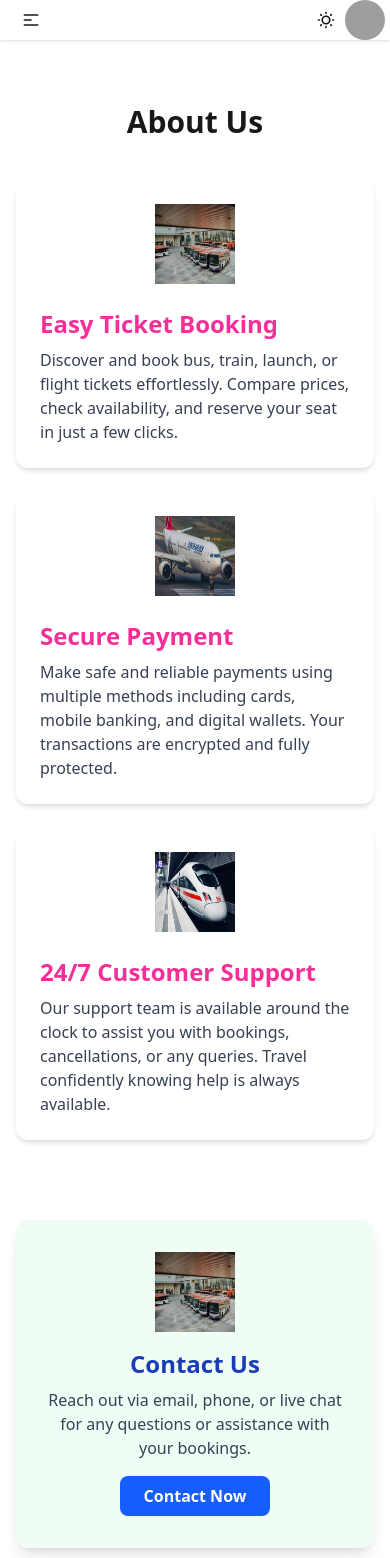
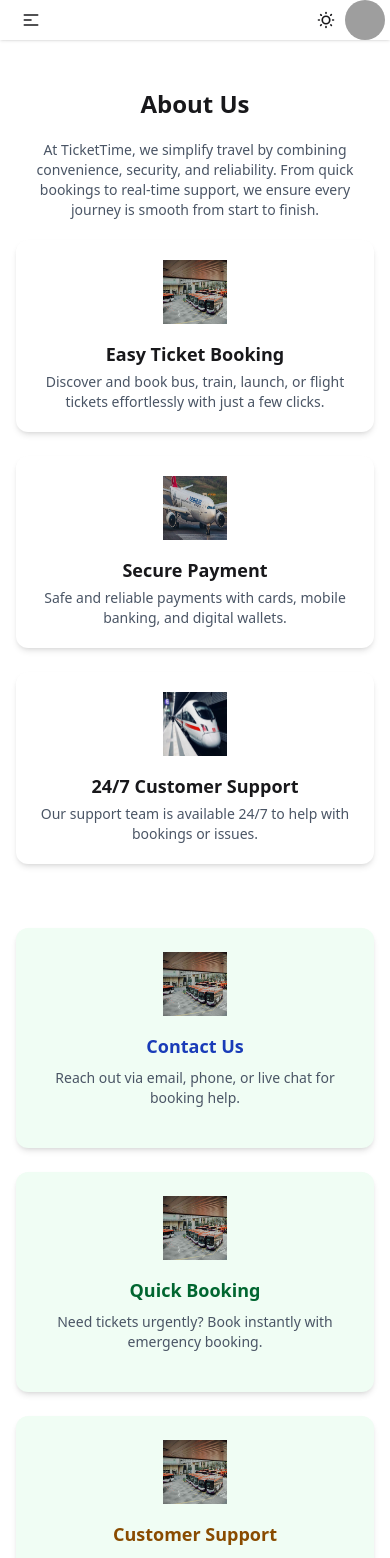
Before and after one commit to Shagor-Mia/TicketTime-client, a React (Vite) app: page /about in a window 390 px wide. Shown: the top 1558 px of the page. Built offline with nearby package versions, Linux system fonts and the light colour scheme; no server answers; grey boxes are pictures that could not be loaded.

Commit message:
leaflet map, cantact added

```diff
--- a/package.json
+++ b/package.json
@@ -16,10 +16,12 @@
     "daisyui": "^5.5.8",
     "firebase": "^12.6.0",
     "framer-motion": "^12.23.25",
-    "react": "^19.2.0",
-    "react-dom": "^19.2.0",
+    "leaflet": "^1.9.4",
+    "react": "^19.0.0-rc.1",
+    "react-dom": "^19.0.0-rc.1",
     "react-hook-form": "^7.68.0",
     "react-icons": "^5.5.0",
+    "react-leaflet": "^5.0.0-rc.2",
     "react-router": "^7.10.1",
     "react-spinners": "^0.17.0",
     "react-toastify": "^11.0.5",
--- a/src/components/Bookings/TransactionHistory.jsx
+++ b/src/components/Bookings/TransactionHistory.jsx
@@ -1,8 +1,10 @@
 import { motion } from "framer-motion";
 import { useQuery } from "@tanstack/react-query";
 import useSecureAxios from "../../hooks/useSecureAxios";
+import useAuth from "../../hooks/useAuth";
 
-const TransactionHistory = ({ user }) => {
+const TransactionHistory = () => {
+  const { user } = useAuth();
   const axiosSecure = useSecureAxios();
 
   const {
--- a/src/layouts/DashboardLayout.jsx
+++ b/src/layouts/DashboardLayout.jsx
@@ -13,6 +13,7 @@
 import { FcManager } from "react-icons/fc";
 import useRole from "../hooks/useRole";
 import { SiVirustotal } from "react-icons/si";
+import { TbTransactionPound } from "react-icons/tb";
 import Navbar from "../components/shared/Navbar";
 import logoImg from "../assets/bus1.png";
 
@@ -27,6 +28,11 @@
 
   const commonLinks = [
     { to: "/dashboard", label: "Dashboard", icon: <AiOutlineHome /> },
+    {
+      to: "/dashboard/transaction",
+      label: "Transaction",
+      icon: <TbTransactionPound />,
+    },
     {
       to: "/dashboard/my-orders",
       label: "My Tickets",
--- a/src/pages/About/About.jsx
+++ b/src/pages/About/About.jsx
@@ -6,50 +6,81 @@
 import contactImg from "../../assets/bus1.jpg";
 import quickBookingImg from "../../assets/bus1.jpg";
 import supportImg from "../../assets/bus1.jpg";
+import useAuth from "../../hooks/useAuth";
+import { Link } from "react-router";
 
+/* ================= ANIMATION ================= */
 const cardVariants = {
-  hidden: { opacity: 0, y: 50 },
+  hidden: { opacity: 0, y: 40 },
   visible: { opacity: 1, y: 0 },
 };
 
+/* ================= COLOR MAP (TAILWIND SAFE) ================= */
+const colorMap = {
+  blue: {
+    text: "text-blue-800",
+    btn: "bg-blue-600 hover:bg-blue-700",
+  },
+  green: {
+    text: "text-green-800",
+    btn: "bg-green-600 hover:bg-green-700",
+  },
+  yellow: {
+    text: "text-yellow-800",
+    btn: "bg-yellow-600 hover:bg-yellow-700",
+  },
+};
+
 const About = () => {
+  const { user } = useAuth();
+
   return (
-    <div className="max-w-6xl mx-auto px-4 py-16 space-y-20">
-      {/* About Us Section */}
+    <div className="max-w-6xl mx-auto px-4 py-12 space-y-16">
+      {/* ================= ABOUT US ================= */}
       <section>
-        <h2 className="text-3xl font-bold text-center mb-10">About Us</h2>
+        <h2 className="text-2xl md:text-5xl font-bold text-center mb-5 md:mb-10">
+          About Us
+        </h2>
+        <p className="text-center text-gray-600 max-w-3xl mx-auto text-sm md:text-base mb-5 md:mb-10">
+          At TicketTime, we simplify travel by combining convenience, security,
+          and reliability. From quick bookings to real-time support, we ensure
+          every journey is smooth from start to finish.
+        </p>
+
         <div className="space-y-6">
           {[img1, img2, img3].map((img, index) => (
             <motion.div
               key={index}
-              className="bg-white px-6 py-6 rounded-xl shadow-md flex flex-col md:flex-row gap-6 items-center hover:shadow-xl transition-shadow duration-300"
+              className="bg-white p-5 md:p-6 rounded-xl shadow-md
+                         flex flex-col sm:flex-row gap-4 sm:gap-6 items-center
+                         hover:shadow-xl transition"
               variants={cardVariants}
               initial="hidden"
               whileInView="visible"
               viewport={{ once: true, amount: 0.3 }}
-              transition={{ duration: 0.6, delay: index * 0.2 }}
+              transition={{ duration: 0.5, delay: index * 0.15 }}
             >
-              <div className="flex-shrink-0">
               <img
                 src={img}
-                  alt={`Feature ${index}`}
-                  className="w-20 h-20 md:w-24 md:h-24"
+                alt="Feature"
+                className="w-16 h-16 sm:w-20 sm:h-20 md:w-24 md:h-24"
               />
-              </div>
-              <div className="border-l-2 border-gray-300 border-dashed hidden md:block"></div>
-              <div className="flex-1">
-                <h3 className="text-2xl font-semibold text-secondary mb-2">
+
+              <div className="hidden sm:block border-l-2 border-dashed h-16"></div>
+
+              <div className="text-center sm:text-left">
+                <h3 className="text-lg md:text-2xl font-semibold mb-1 md:mb-2">
                   {index === 0 && "Easy Ticket Booking"}
                   {index === 1 && "Secure Payment"}
                   {index === 2 && "24/7 Customer Support"}
                 </h3>
-                <p className="text-gray-700">
+                <p className="text-sm md:text-base text-gray-600">
                   {index === 0 &&
-                    "Discover and book bus, train, launch, or flight tickets effortlessly. Compare prices, check availability, and reserve your seat in just a few clicks."}
+                    "Discover and book bus, train, launch, or flight tickets effortlessly with just a few clicks."}
                   {index === 1 &&
-                    "Make safe and reliable payments using multiple methods including cards, mobile banking, and digital wallets. Your transactions are encrypted and fully protected."}
+                    "Safe and reliable payments with cards, mobile banking, and digital wallets."}
                   {index === 2 &&
-                    "Our support team is available around the clock to assist you with bookings, cancellations, or any queries. Travel confidently knowing help is always available."}
+                    "Our support team is available 24/7 to help with bookings or issues."}
                 </p>
               </div>
             </motion.div>
@@ -57,85 +88,76 @@
         </div>
       </section>
 
-      <div className="grid grid-cols-1 md:grid-cols-3 gap-8">
-        {/* Contact Us Section */}
-        <motion.section
-          className="bg-green-50 rounded-xl p-8 md:p-10 shadow-lg flex flex-col items-center text-center hover:shadow-2xl transition-shadow duration-300"
-          initial="hidden"
-          whileInView="visible"
-          viewport={{ once: true, amount: 0.3 }}
-          variants={cardVariants}
-          transition={{ duration: 0.6 }}
-        >
-          <img
-            src={contactImg}
-            alt="Contact Us"
-            className="w-20 h-20 md:w-24 md:h-24 mb-4"
+      {/* ================= SERVICES ================= */}
+      <div className="grid grid-cols-1 md:grid-cols-3 gap-6 md:gap-8">
+        <ServiceCard
+          img={contactImg}
+          title="Contact Us"
+          desc="Reach out via email, phone, or live chat for booking help."
+          btn="Contact Now"
+          color="blue"
+          user={user}
+          to={"/contact"}
         />
-          <h3 className="text-2xl font-bold mb-2 text-blue-800">Contact Us</h3>
-          <p className="text-gray-700 mb-4">
-            Reach out via email, phone, or live chat for any questions or
-            assistance with your bookings.
-          </p>
-          <button className="bg-blue-600 hover:bg-blue-700 text-white px-6 py-2 rounded-lg font-semibold">
-            Contact Now
-          </button>
-        </motion.section>
 
-        {/* Quick Booking Section */}
-        <motion.section
-          className="bg-green-50 rounded-xl p-8 md:p-10 shadow-lg flex flex-col items-center text-center hover:shadow-2xl transition-shadow duration-300"
-          initial="hidden"
-          whileInView="visible"
-          viewport={{ once: true, amount: 0.3 }}
-          variants={cardVariants}
-          transition={{ duration: 0.6, delay: 0.1 }}
-        >
-          <img
-            src={quickBookingImg}
-            alt="Quick Booking"
-            className="w-20 h-20 md:w-24 md:h-24 mb-4"
+        <ServiceCard
+          img={quickBookingImg}
+          title="Quick Booking"
+          desc="Need tickets urgently? Book instantly with emergency booking."
+          btn="Book Now"
+          color="green"
+          user={user}
+          to={"/ticket"}
         />
-          <h3 className="text-2xl font-bold mb-2 text-green-800">
-            Quick Booking
-          </h3>
-          <p className="text-gray-700 mb-4">
-            Need tickets urgently? Secure your seat immediately with our
-            emergency booking service.
-          </p>
-          <button className="bg-green-600 hover:bg-green-700 text-white px-6 py-2 rounded-lg font-semibold">
-            Book Now
-          </button>
-        </motion.section>
 
-        {/* Customer Support & Complaints Section */}
-        <motion.section
-          className="bg-green-50 rounded-xl p-8 md:p-10 shadow-lg flex flex-col items-center text-center hover:shadow-2xl transition-shadow duration-300"
-          initial="hidden"
-          whileInView="visible"
-          viewport={{ once: true, amount: 0.3 }}
-          variants={cardVariants}
-          transition={{ duration: 0.6, delay: 0.2 }}
-        >
-          <img
-            src={supportImg}
-            alt="Customer Support"
-            className="w-20 h-20 md:w-24 md:h-24 mb-4"
+        <ServiceCard
+          img={supportImg}
+          title="Customer Support"
+          desc="Submit complaints and get fast resolution from our team."
+          btn="Submit Issue"
+          color="yellow"
+          user={user}
+          to={"/contact"}
         />
-          <h3 className="text-2xl font-bold mb-2 text-yellow-800">
-            Customer Support
-          </h3>
-          <p className="text-gray-700 mb-4">
-            Have a complaint or issue? Our dedicated team ensures prompt
-            resolution for a smooth travel experience.
-          </p>
-          <button className="bg-yellow-600 hover:bg-yellow-700 text-white px-6 py-2 rounded-lg font-semibold">
-            Submit Issue
-          </button>
-        </motion.section>
       </div>
     </div>
   );
 };
 
+/* ================= SERVICE CARD ================= */
+const ServiceCard = ({ img, title, desc, btn, color, user, to }) => {
+  const styles = colorMap[color];
+
+  return (
+    <motion.section
+      className="bg-green-50 rounded-xl p-6 md:p-8 shadow-md
+                 flex flex-col items-center text-center
+                 hover:shadow-xl transition"
+      initial="hidden"
+      whileInView="visible"
+      viewport={{ once: true, amount: 0.3 }}
+      variants={cardVariants}
+      transition={{ duration: 0.5 }}
+    >
+      <img src={img} alt={title} className="w-16 h-16 md:w-24 md:h-24 mb-4" />
+
+      <h3 className={`text-lg md:text-2xl font-bold mb-2 ${styles.text}`}>
+        {title}
+      </h3>
+
+      <p className="text-sm md:text-base text-gray-600 mb-4">{desc}</p>
+
+      {user && (
+        <Link
+          to={`${to}`}
+          className={`w-full md:w-auto ${styles.btn}
+                      text-white px-6 py-2 rounded-lg font-semibold`}
+        >
+          {btn}
+        </Link>
+      )}
+    </motion.section>
+  );
+};
+
 export default About;
--- a/src/pages/Dashboard/Users/UserDashboard.jsx
+++ b/src/pages/Dashboard/Users/UserDashboard.jsx
@@ -9,7 +9,7 @@
     <div className="md:p-10">
       {/* Be a seller modal button */}
       <BeAVendorModal user={user} />
-      <TransactionHistory user={user} />
+      <TransactionHistory />
     </div>
   );
 };
--- /dev/null
+++ b/src/pages/Transaction/Transaction.jsx
@@ -0,0 +1,12 @@
+import React from "react";
+
+import TransactionHistory from "../../components/Bookings/TransactionHistory";
+const Transaction = () => {
+  return (
+    <div>
+      <TransactionHistory />
+    </div>
+  );
+};
+
+export default Transaction;
```
Also changed, not shown: src/pages/Branch/Branch.jsx (+82 -19 lines), src/routes/Router.jsx (+10 -0 lines), 1 other file (tests, documents, lock files or other folders). Lines whose indentation alone changed are shown as unchanged.
